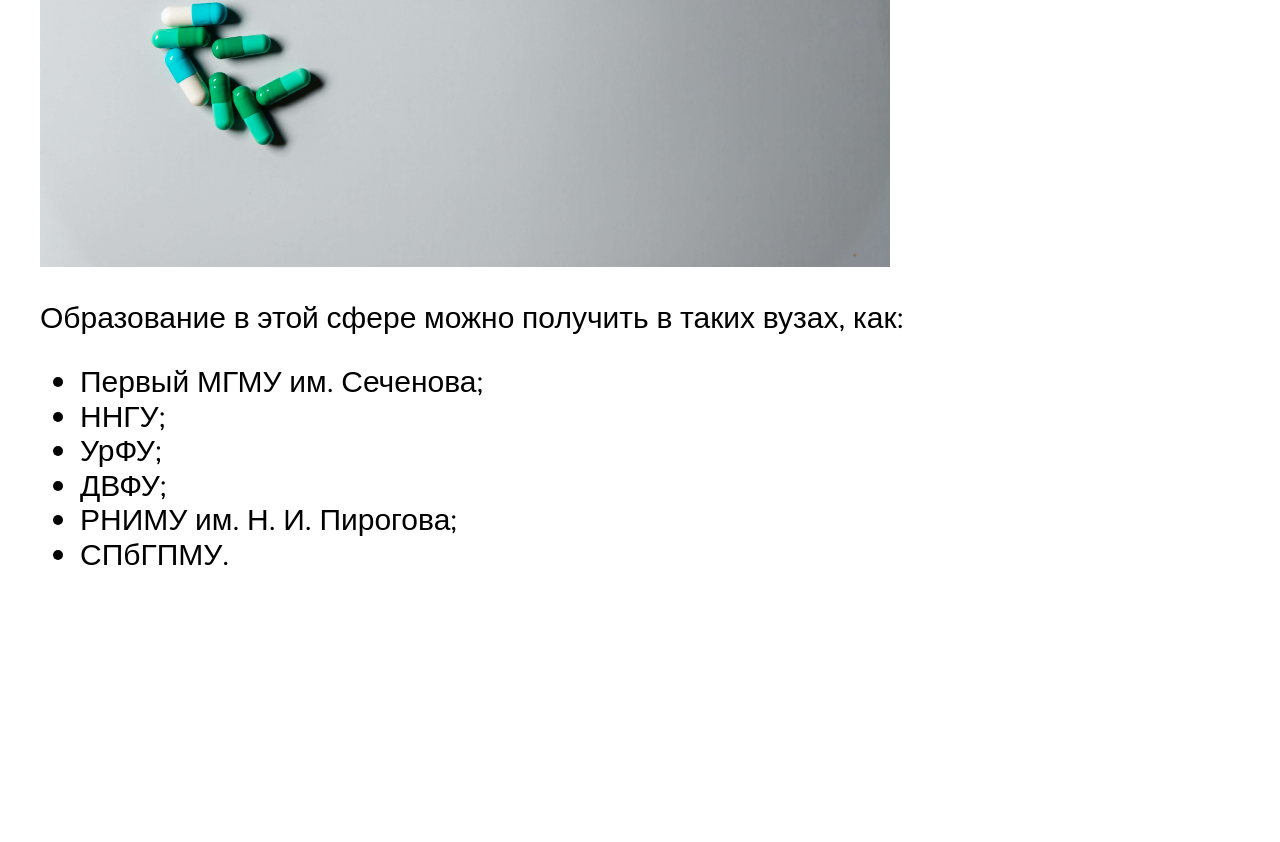
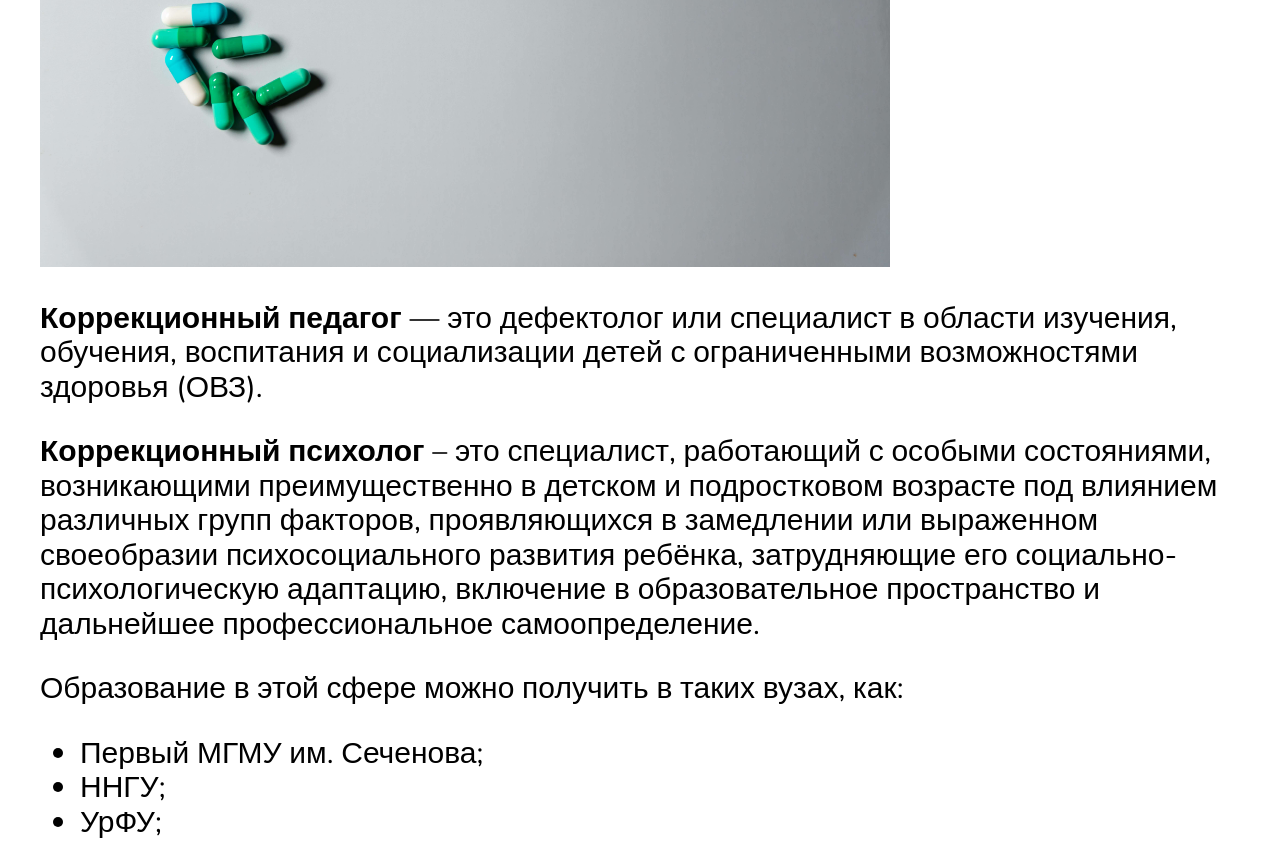
Before and after one commit to yarolavna/School-ptoject, a plain HTML site: page sch_pr_4.html in a window 1280 px wide. Shown: the part 558-1400 px from the top of the page. Before the commit the page ends 1191 px from the top, so only its background shows below. Drawn offline with nearby package versions, Linux system fonts and the light colour scheme; files that its build step writes are made by us from their sources.

Commit message:
Надеюсь это всё

```diff
--- a/sch_pr_4.html
+++ b/sch_pr_4.html
@@ -17,6 +17,18 @@
         </span>
 
         <img src="./img/wengang-zhai-BFB7ydn1-DI-unsplash.jpg" alt="" class="main_img main_img_cho_tak_krivo">
+        <span class="main_span">
+        <b class="main_b">Коррекционный педагог</b> — это дефектолог или специалист
+         в области изучения, обучения, воспитания и социализации детей с ограниченными возможностями здоровья (ОВЗ).
+        </span>
+
+        <span class="main_span">
+            <b class="main_b">Коррекционный психолог</b>  – это специалист, работающий с особыми состояниями,
+            возникающими преимущественно в детском и подростковом возрасте под влиянием различных групп факторов,
+             проявляющихся в замедлении или выраженном своеобразии психосоциального развития ребёнка, затрудняющие
+              его социально-психологическую адаптацию,
+             включение в образовательное пространство и дальнейшее профессиональное самоопределение.
+            </span>
 
         <span class="main_span" >
            Образование
```
Also changed, not shown: sch_pr_5.html (+9 -0 lines).
